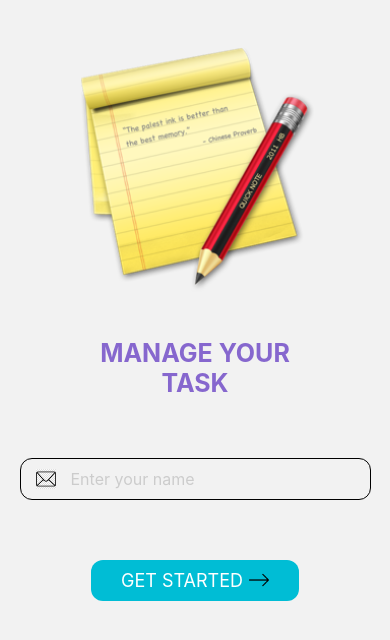
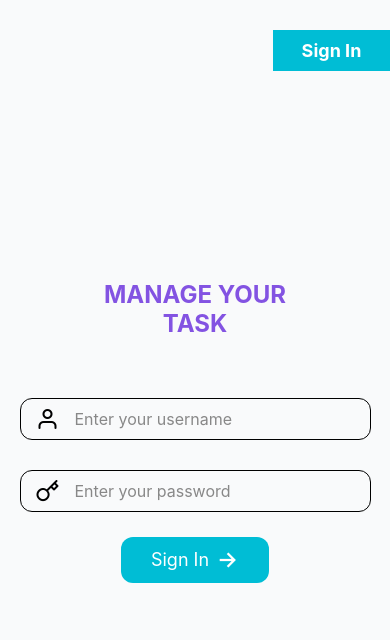
Before and after one commit to nguyenhieu1435/BaiTapReactNativeTuan7Bai1, a React Native app: screen /Screen01 in a window 390 px wide. Shown: the top 640 px of the page. Built offline with nearby package versions, Linux system fonts and the light colour scheme.

Commit message:
add 3 layout (đã code trước khi thi giữa kỳ)

```diff
--- a/app.json
+++ b/app.json
@@ -1,7 +1,7 @@
 {
   "expo": {
-    "name": "OnTapReactChieuThu2",
-    "slug": "OnTapReactChieuThu2",
+    "name": "BaiTapReactNativeTuan7Bai1",
+    "slug": "BaiTapReactNativeTuan7Bai1",
     "version": "1.0.0",
     "orientation": "portrait",
     "icon": "./assets/icon.png",
--- a/components/Screen01/index.js
+++ b/components/Screen01/index.js
@@ -1,52 +1,64 @@
 import { useState } from 'react'
 import { Pressable } from 'react-native'
 import { View, Text, StatusBar, SafeAreaView, Image, TextInput } from 'react-native'
-
+import { Feather } from '@expo/vector-icons';
+import { Ionicons } from '@expo/vector-icons';
 
 export default function Screen01({navigation}) {
     const [email, setEmail] = useState("");
   return (
-    <View style={{flex: 1}}>
+    <View style={{flex: 1, backgroundColor : "#f9fafb"}}>
         <StatusBar/>
         <SafeAreaView style={{flex: 1}}>
-            <View style={{flex: 4, alignItems: "center", justifyContent: "center"}}>
-                <Image
-                    source={require("../../assets/note.png")}
-                    resizeMode='contain'
-                    style={{width: 250, height: 250}}
-                />
+
+            <View style={{flex: 1, alignItems: "center"}}>
+                <View style={{flex: 4, justifyContent: "space-between", width: "100%"}}>
+                    <View style={{width: "100%", alignItems: "flex-end", marginTop: 30}}>
+                        <Pressable style={{width: "30%"}}>
+                            <Text style={{textAlign: "center", fontSize: 18, color: "#fff", fontWeight: "700"
+                            , backgroundColor: "#00BDD5", paddingVertical: 10}}>Sign In</Text>
+                        </Pressable>
                     </View>
-            <View style={{flex: 6, alignItems: "center"}}>
-                <Text style={{width: "50%", textAlign: "center", color: "#8667CE", fontSize: 25, fontWeight: "700"}}
+                    <View style={{width: "100%", alignItems: "center"}}>
+                        <Text style={{width: "50%", textAlign: "center", fontSize: 24, fontWeight: "700"
+                        , color: "#8353E2"}}>
+                            MANAGE YOUR TASK
+                        </Text>
+                    </View>
+                </View>
 
-                >MANAGE YOUR TASK</Text>
-
+                <View style={{flex: 6, width: "100%", alignItems: "center"}}>
                     <View style={{flexDirection: "row", width: "90%", borderWidth: 1
-                , borderRadius: 12, alignItems: "center", marginVertical: 60}}>
-                    <Image
-                        source={require("../../assets/mail.jpg")}
-                        resizeMode='contain'
-                        style={{width: 20, height: 20, paddingHorizontal: 25, }}
-                    />
+                    , borderRadius: 12, alignItems: "center", marginTop: 60}}>
+                        <Feather name="user" size={24} color="black" style={{marginHorizontal: 15}}/>
                         <TextInput
-                        placeholder='Enter your name'
+                            placeholder='Enter your username'
                             style={{paddingVertical: 10, flexGrow: 1, fontSize: 16}}
-                        placeholderTextColor={"#ccc"}
+                            placeholderTextColor={"#888"}
                             value={email}
                             onChangeText={setEmail}
                         />
                     </View>
-                <Pressable style={{flexDirection: "row", alignItems: "center", backgroundColor: "#00BDD5"
+                    <View style={{flexDirection: "row", width: "90%", borderWidth: 1, marginTop: 30
+                    , borderRadius: 12, alignItems: "center",}}>
+                        <Feather name="key" size={24} color="black" style={{marginHorizontal: 15}} />
+                        <TextInput
+                            placeholder='Enter your password'
+                            secureTextEntry={true}
+                            style={{paddingVertical: 10, flexGrow: 1, fontSize: 16}}
+                            placeholderTextColor={"#888"}
+                            value={email}
+                            onChangeText={setEmail}
+                        />
+                    </View>
+                    <Pressable style={{flexDirection: "row", alignItems: "center", backgroundColor: "#00BDD5", marginTop: 25
                     , paddingVertical: 10, paddingHorizontal: 30, borderRadius: 12}}
                         onPress={()=> navigation.navigate("Screen02", {email: email})}
                     >
-                    <Text style={{color: "#fff", fontSize: 18, marginRight: 6}}>GET STARTED</Text>
-                    <Image
-                        source={require("../../assets/next.png")}
-                        resizeMode='contain'
-                        style={{width: 20, height: 20}}
-                    />
+                        <Text style={{color: "#fff", fontSize: 18, marginRight: 6}}>Sign In</Text>
+                        <Ionicons name="arrow-forward" size={24} color="white" />
                     </Pressable>
+                </View>
             </View>
 
         </SafeAreaView>
--- a/components/Screen02/index.js
+++ b/components/Screen02/index.js
@@ -45,6 +45,8 @@ export default function Screen02({navigation, route}) {
             setTodoList(newArr);
         }
    }, [route?.params?.todo])
+
+   console.log(route.params)
   return (
     <View style={{flex: 1}}>
         <StatusBar/>
@@ -55,7 +57,7 @@ export default function Screen02({navigation, route}) {
                 <View>
                     <View style={{flexDirection: "row", justifyContent: "space-between", paddingVertical: 15}}>
                         <Pressable
-                            onPress={()=> navigation.navigate("Screen01")}
+                            onPress={()=> navigation.goBack()}
                         >
                             <Image
                                 source={require("../../assets/back.jpg")}
--- a/components/Screen03/index.js
+++ b/components/Screen03/index.js
@@ -5,6 +5,9 @@ import { SafeAreaView } from 'react-native'
 export default function Screen03({navigation, route}) {
     const [textInput, setTextInput] = useState("");
     const handleClickFinish = ()=>{
+        if (textInput == ""){
+            return;
+        }
         if (route.params?.action == "add"){
 
             navigation.navigate("Screen02", {
@@ -50,7 +53,7 @@ export default function Screen03({navigation, route}) {
 
                             </View>
                             <Pressable
-                                onPress={()=> navigation.navigate("Screen01")}
+                                onPress={()=> navigation.goBack()}
                             >
                                 <Image
                                     source={require("../../assets/back.jpg")}
--- a/package.json
+++ b/package.json
@@ -1,5 +1,5 @@
 {
-  "name": "ontapreactchieuthu2",
+  "name": "BaiTapReactNativeTuan7Bai1",
   "version": "1.0.0",
   "main": "node_modules/expo/AppEntry.js",
   "scripts": {
```
Also changed, not shown: 1 other file (tests, documents, lock files or other folders). Lines whose indentation alone changed are shown as unchanged.
